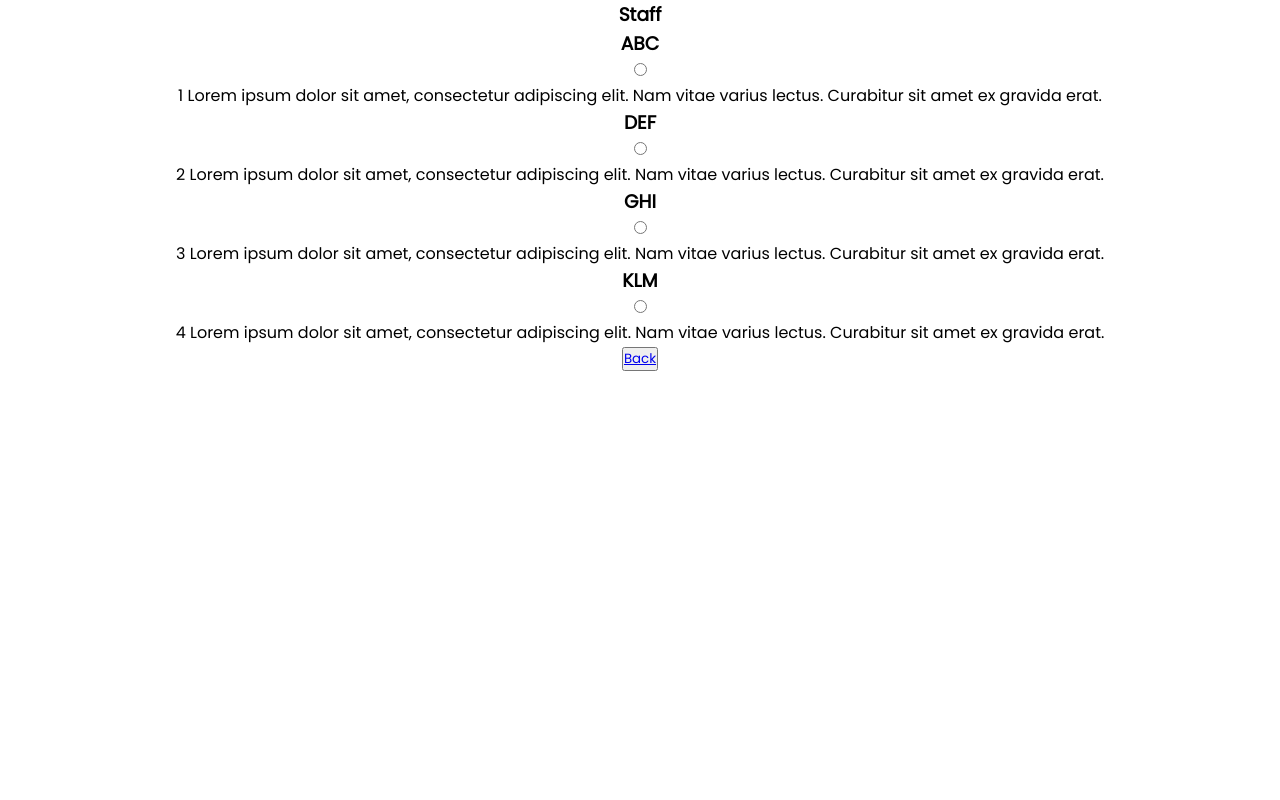
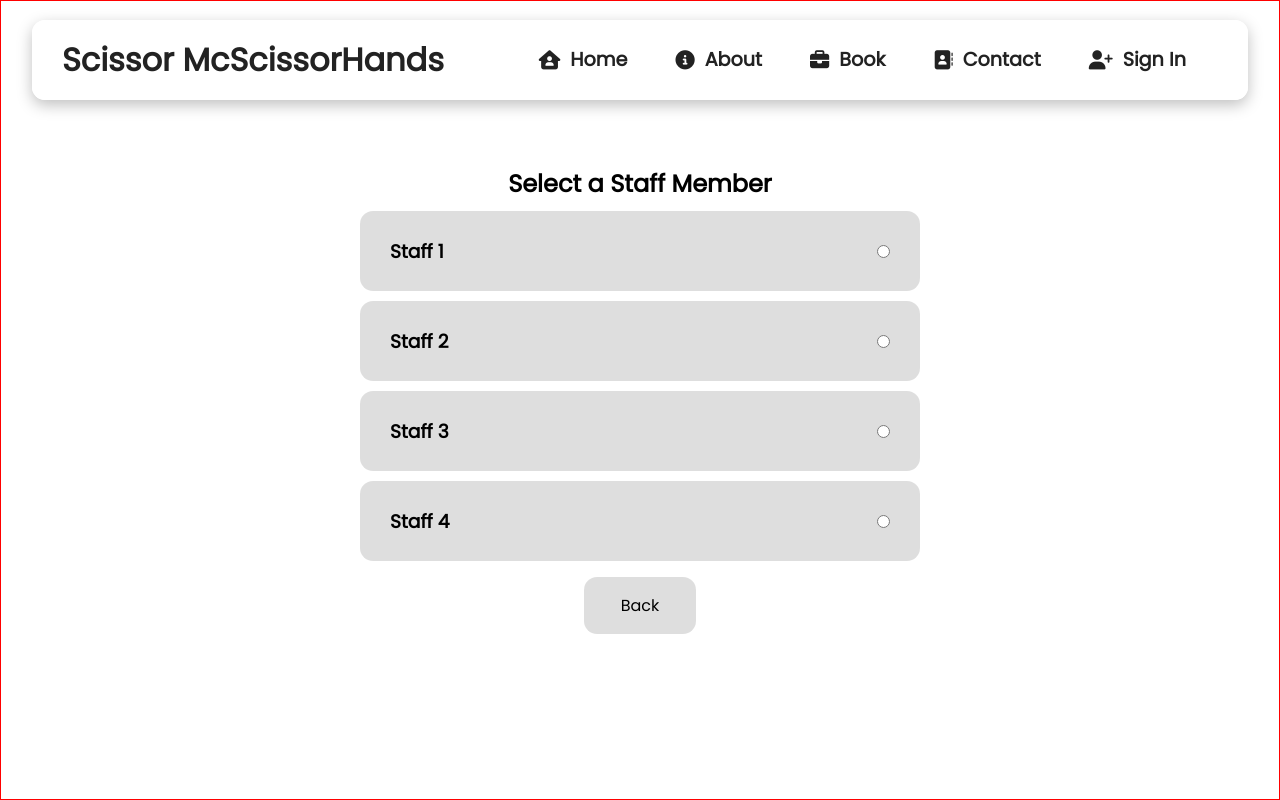
Before and after one commit to Tmumtaz/O-Slot-Rebase, a React (Create React App) app: page /staff in a window 1280 px wide. Built offline with nearby package versions, Linux system fonts and the light colour scheme.

Commit message:
staff styling

```diff
--- a/src/App.js
+++ b/src/App.js
@@ -4,7 +4,7 @@ import { Route, Routes } from "react-router";
 import Home from "./Components/Routes/Home";
 import About from "./Components/Routes/About/About";
 import Service from "./Components/Routes/Book/Service/Service";
-import Staff from "./Components/Routes/Book/Staff";
+import Staff from "./Components/Routes/Book/Staff/Staff";
 import Calender from "./Components/Routes/Book/Calender";
 import Details from "./Components/Routes/Book/Details";
 import ConfirmationPage from "./Components/Routes/Book/ConfirmationPage";
@@ -53,7 +53,7 @@ function App() {
   const [staffs, setStaffs] = useState([
     {
       id: 1,
-      name: "ABC",
+      name: "Staff 1",
       description:
         "1 Lorem ipsum dolor sit amet, consectetur adipiscing elit. Nam vitae varius lectus. Curabitur sit amet ex gravida erat.",
       time_slot: [
@@ -69,7 +69,7 @@ function App() {
     },
     {
       id: 2,
-      name: "DEF ",
+      name: "Staff 2 ",
       description:
         "2 Lorem ipsum dolor sit amet, consectetur adipiscing elit. Nam vitae varius lectus. Curabitur sit amet ex gravida erat.",
       time_slot: [
@@ -85,7 +85,7 @@ function App() {
     },
     {
       id: 3,
-      name: "GHI",
+      name: "Staff 3",
       description:
         "3 Lorem ipsum dolor sit amet, consectetur adipiscing elit. Nam vitae varius lectus. Curabitur sit amet ex gravida erat.",
       time_slot: [
@@ -101,7 +101,7 @@ function App() {
     },
     {
       id: 4,
-      name: "KLM",
+      name: "Staff 4",
       description:
         "4 Lorem ipsum dolor sit amet, consectetur adipiscing elit. Nam vitae varius lectus. Curabitur sit amet ex gravida erat.",
       time_slot: [
--- a/src/Components/Routes/Book/Service/Service.js
+++ b/src/Components/Routes/Book/Service/Service.js
@@ -36,7 +36,7 @@ const Service = (props) => {
           <h2>Select A Service</h2>
           <div className="service-item-container">
             {services.map((item) => (
-              <div className="service-item">
+              <div key={item.id} className="service-item">
                 <div className="service-details-container">
                   <div className="service-details-title">
                     <h4>{item.name}</h4>
--- a/src/Components/Routes/Book/Staff.js
+++ /dev/null
@@ -1,45 +0,0 @@
-import { Outlet, Link } from "react-router-dom";
-
-function Staff(props) {
-  const {selectedService,staffs,setStaffs,selectedStaff, setSelectedStaff} = props;
-
-  function handleOnChange(event) {
-    const value = event.target.value;
-    setSelectedStaff(staffs.find(staff => staff.name === value));
-  }
-
-  const handleContinue = (event) => {
-    event.preventDefault();
-    console.log(selectedStaff)
-  }
-
-  return (
-    <>
-    <h3>Staff</h3>
-     <div>
-      {staffs.map((staff) => (
-        <div key={staff.id}>
-          <h3>{staff.name}</h3>
-          <input
-            type="radio"
-            name="myRadioGroup"
-            value={staff.name}
-            onChange={handleOnChange}
-            checked={selectedStaff === staff.name}
-          />
-          <p>{staff.description}</p>
-        </div>
-      ))}
-    </div>
-    <button> <Link to="/">Back</Link></button>
-
-    {
-          selectedStaff &&
-          <button onClick={(event) => handleContinue(event)}><Link to="/Calender">Continue</Link></button>
-        }
-    <Outlet />
-    </>
-  )
-}
-
-export default Staff
--- /dev/null
+++ b/src/Components/Routes/Book/Staff/Staff.js
@@ -0,0 +1,62 @@
+import "./Staff.scss";
+import { Outlet, Link } from "react-router-dom";
+import Navbar from "../../../NavBar/Navbar";
+import "./Staff.scss";
+
+function Staff(props) {
+  const {
+    selectedService,
+    staffs,
+    setStaffs,
+    selectedStaff,
+    setSelectedStaff,
+  } = props;
+
+  function handleOnChange(event) {
+    const value = event.target.value;
+    setSelectedStaff(staffs.find((staff) => staff.name === value));
+  }
+
+  const handleContinue = (event) => {
+    event.preventDefault();
+    console.log(selectedStaff);
+  };
+
+  return (
+    <>
+    <form>
+      <Navbar />
+      <div className="staff-container">
+        <h2>Select a Staff Member</h2>
+        <div className="staff-item-container">
+          {staffs.map((staff) => (
+            <div className="staff-item" key={staff.id}>
+              <h3>{staff.name}</h3>
+              <input
+                type="radio"
+                name="myRadioGroup"
+                value={staff.name}
+                onChange={handleOnChange}
+                checked={selectedStaff === staff.name}
+              />
+            </div>
+          ))}
+        </div>
+        <div className="staff-button-container">
+          <button className="staff-button">
+            {" "}
+            <Link className="button-text" to="/Service">Back</Link>
+          </button>
+          {selectedStaff && (
+            <button className="staff-button" onClick={(event) => handleContinue(event)}>
+              <Link className="button-text" to="/Calender">Continue</Link>
+            </button>
+          )}
+        </div>
+      </div>
+      </form>
+    </>
+  );
+}
+
+export default Staff;
--- /dev/null
+++ b/src/Components/Routes/Book/Staff/Staff.scss
@@ -0,0 +1,57 @@
+.staff-container {
+  border: 1px solid red;
+  display: flex;
+  flex-direction: column;
+  justify-content: center;
+  align-items: center;
+  height: 100vh;
+
+  .staff-item-container {
+    .staff-item {
+      // border: 1px solid red;
+      margin-top: 10px;
+      display: flex;
+      flex-direction: row;
+      justify-content: space-between;
+      background-color: rgba(0, 0, 0, 0.13);
+      align-items: center;
+      width: 70vh;
+      padding-left: 30px;
+      padding-right: 30px;
+      border-radius: 13px;
+      height: 5rem;
+    }
+  }
+
+  .staff-button-container {
+    // border: 1px solid red;
+    width: 70vh;
+    display: flex;
+    justify-content: space-evenly;
+    margin-top: 1rem;
+
+    .staff-button {
+      background-color: rgba(0, 0, 0, 0.13);
+      border-radius: 13px;
+      padding: 1rem;
+      border: none;
+      font-size: 1rem;
+      width: 20%;
+
+
+      .button-text{
+        text-decoration: none;
+        color: black;
+        height: 100%;
+        width: 100%;
+
+        &:hover{
+            color: blue;
+            text-decoration: underline;
+            font-weight: bold;
+
+        }
+    }
+    }
+  }
+}
```
